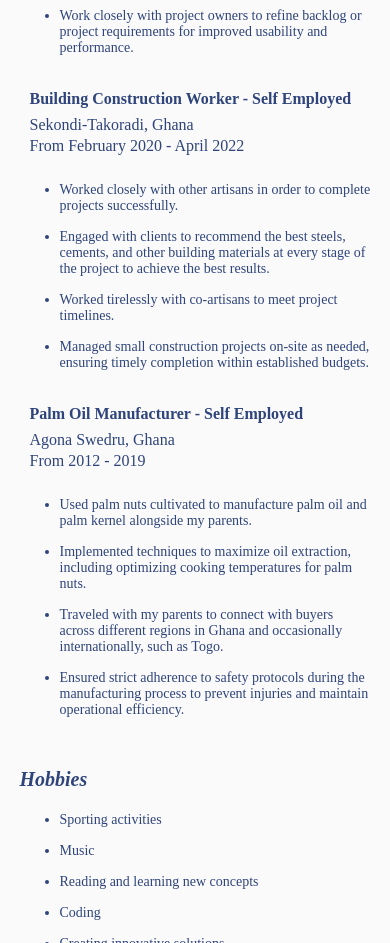
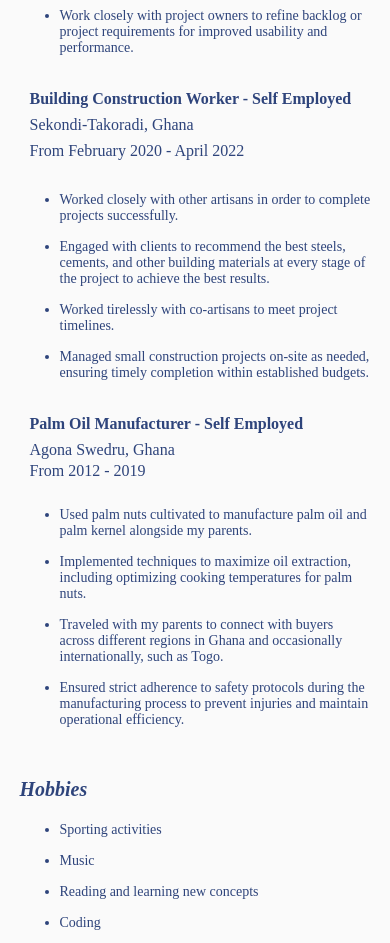
Before and after one commit to eben-arkoh-amoah/readme, a plain HTML site: page index.html in a window 390 px wide. Shown: the part 2243-3186 px from the top of the page. Drawn offline with Linux system fonts and the light colour scheme.

Commit message:
completed responsive

```diff
--- a/index.html
+++ b/index.html
@@ -130,7 +130,7 @@
                     <div class="desc">
                         <p class="heading">Building Construction Worker - Self Employed</p>
                         <p>Sekondi-Takoradi, Ghana</p>
-                        <p>From February 2020 - April 2022</p>
+                        <p class="building-date">From February 2020 - April 2022</p>
                     </div>
                     <li>Worked closely with other artisans in order to complete projects successfully.</li>
                     <li>Engaged with clients to recommend the best steels, cements, and other building materials at
--- a/style.css
+++ b/style.css
@@ -247,4 +247,7 @@ h2 {
     .work>.desc>.heading{
         line-height: 15px;
     }
+    .building-date{
+        line-height: 15px;
+    }
 }
```
